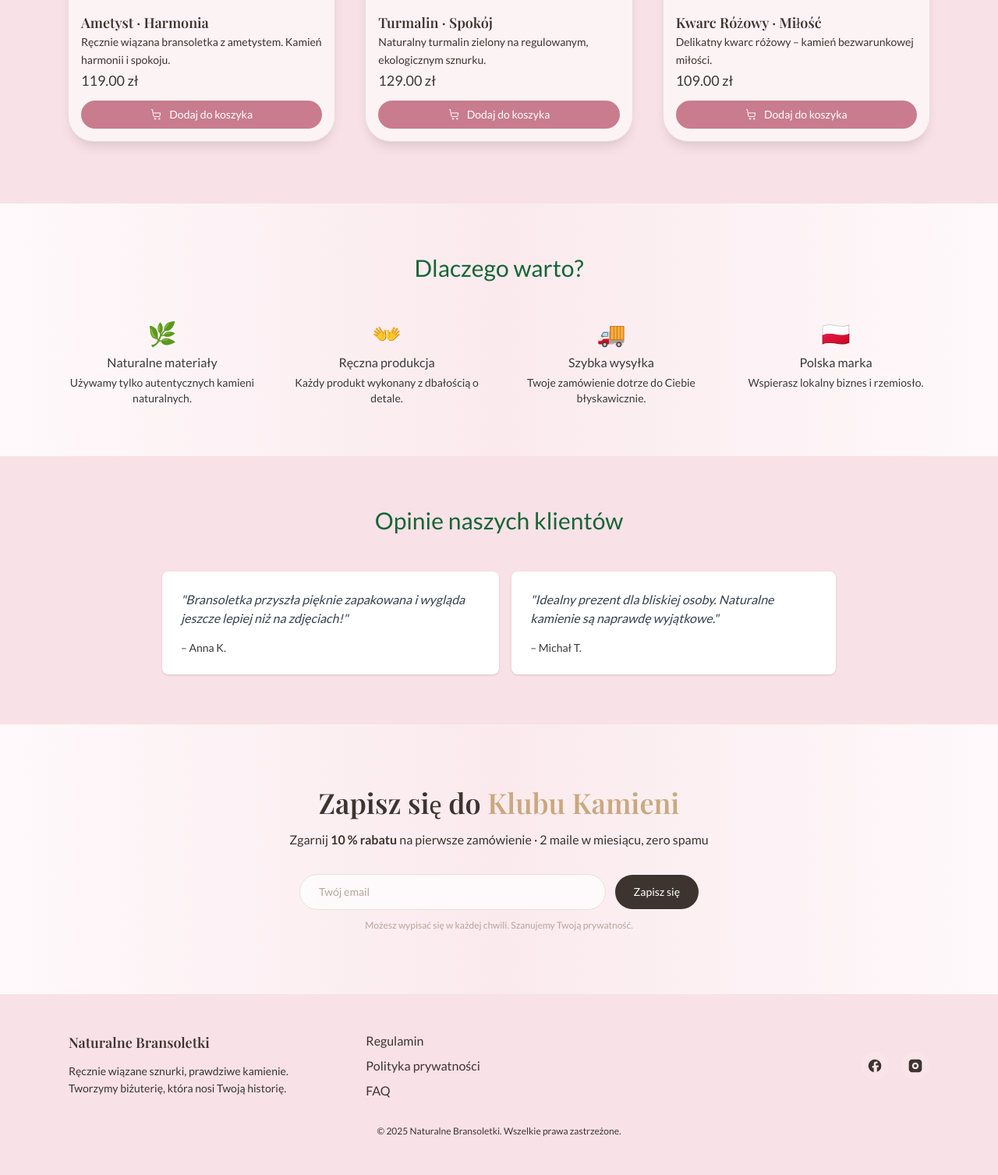
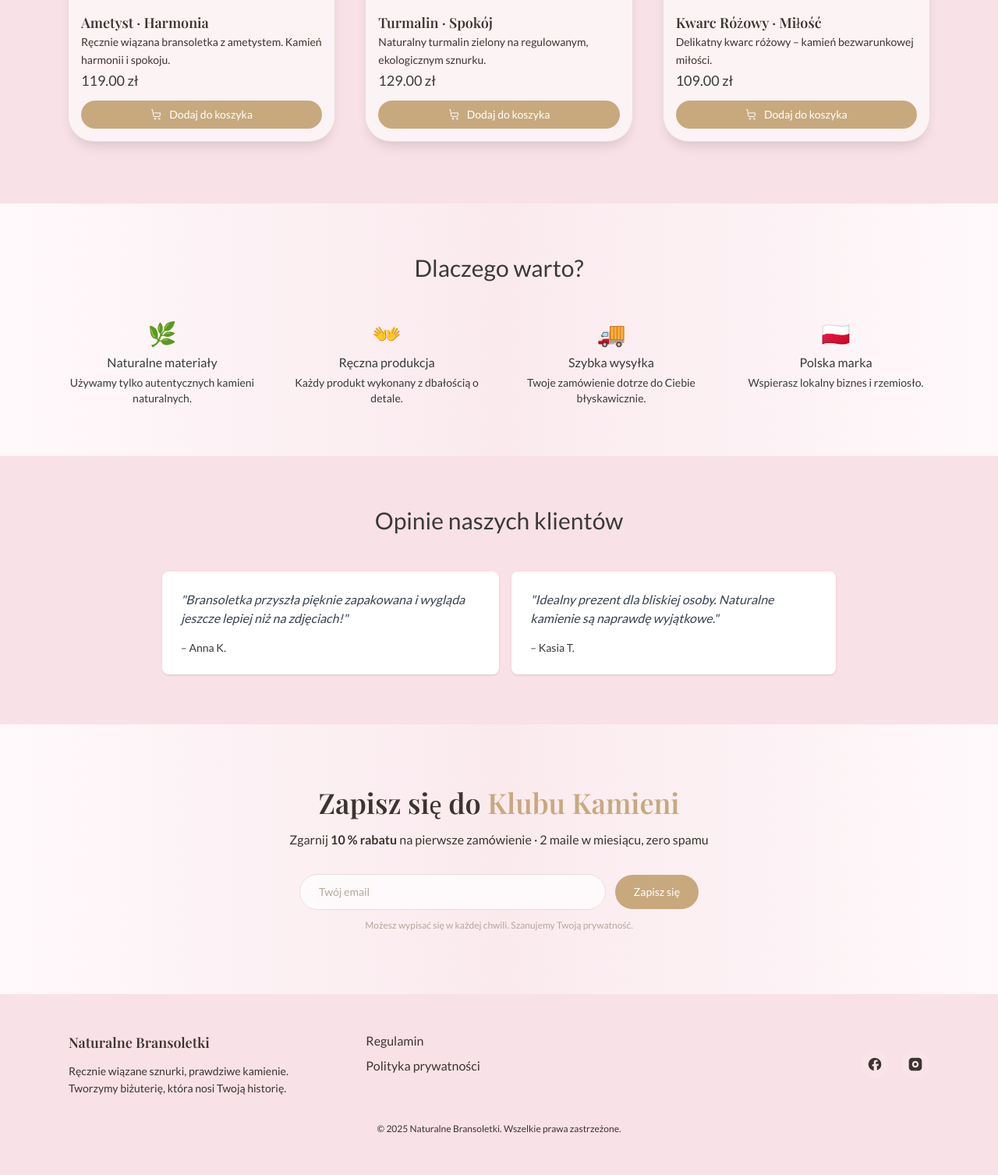
Before and after one commit to wojtyraoskar/naturalnebransoletki, a Django app: page / in a window 1280 px wide. Shown: the part 1549-3056 px from the top of the page at 78% size. After the commit the page ends 3003 px from the top, so only its background shows below. Run offline with Django 5.2, Linux system fonts and the light colour scheme; data comes from the database, SQL or seed files in the repository; both versions use the stored data as it was after the commit; some libraries are stand-ins or nearby versions.

Commit message:
Update colors in tailwind

```diff
--- a/shop/templates/shop/base.html
+++ b/shop/templates/shop/base.html
@@ -28,10 +28,12 @@
               300:'#F8E1E7',400:'#E4BEC9',500:'#D19DB1'
             },
             primary:'#3A3A3A',
-            primary_darker:'#8B3A4A',
+            primary_light:'#5A4A4A',
             secondary:'#F8E1E7',
             dark:'#3D342F',
-            deeppink:'#C97C8D'
+            deeppink:'#C97C8D',
+            golden_sand:'#C8A97E',
+            golden_sand_dark:'#B28A6F'
           },
           backgroundImage: {
             'petal-aurora':
@@ -60,12 +62,12 @@
 
       <!-- Desktop nav -->
       <nav class="hidden md:flex space-x-6 items-center">
-        <a href="{% url 'about' %}"    class="hover:text-green-700">O nas</a>
-        <a href="{% url 'contact' %}"  class="hover:text-green-700">Kontakt</a>
+        <a href="{% url 'about' %}"    class="hover:text-primary">O nas</a>
+        <a href="{% url 'contact' %}"  class="hover:text-primary">Kontakt</a>
 
         <!-- Cart dropdown -->
         <div class="relative">
-          <button id="cart-button" class="relative hover:text-green-700">
+          <button id="cart-button" class="relative hover:text-primary">
             🛒
             {% if cart_item_count > 0 %}
               <span id="cart-count" class="absolute -top-2 -right-2 w-5 h-5 rounded-full bg-deeppink text-xs text-white flex items-center justify-center">
@@ -108,9 +110,9 @@
             <div class="mt-5 border-t border-gray-200 pt-4 flex justify-between items-center">
             <span class="font-medium">Suma: {{ cart.get_total_price }} zł</span>
             <a href="{% url 'view_cart' %}"
-                class="inline-flex items-center gap-2 rounded-lg bg-primary px-4 py-2 text-sm font-medium
-                      text-white hover:bg-primary_darker transition">
-              🛒 Do koszyka
+                class="inline-flex items-center gap-2 rounded-full bg-golden_sand px-4 py-2 text-sm font-medium
+                      text-white hover:bg-golden_sand_dark transition">
+              Do koszyka
             </a>
             </div>
             </div>
@@ -125,9 +127,9 @@
 
     <!-- Mobile menu -->
     <div id="mobile-menu" class="hidden md:hidden px-4 pb-4 space-y-3">
-      <a href="{% url 'about' %}"    class="block hover:text-green-700">O nas</a>
-      <a href="{% url 'contact' %}"  class="block hover:text-green-700">Kontakt</a>
-      <a href="{% url 'view_cart' %}" class="block hover:text-green-700">🛒 Koszyk</a>
+      <a href="{% url 'about' %}"    class="block hover:text-primary">O nas</a>
+      <a href="{% url 'contact' %}"  class="block hover:text-primary">Kontakt</a>
+      <a href="{% url 'view_cart' %}" class="block hover:text-primary">🛒 Koszyk</a>
     </div>
   </header>
 
@@ -136,7 +138,7 @@
     {% if messages %}
       <div class="mb-6 max-w-3xl mx-auto text-center">
         {% for message in messages %}
-          <p class="text-sm {% if message.tags == 'success' %}text-green-700{% elif message.tags == 'error' %}text-red-600{% endif %}">
+          <p class="text-sm {% if message.tags == 'success' %}text-primary{% elif message.tags == 'error' %}text-red-600{% endif %}">
             {{ message }}
           </p>
         {% endfor %}
@@ -156,7 +158,6 @@
       <nav class="flex flex-col space-y-2">
         <a href="#" class="hover:text-white transition">Regulamin</a>
         <a href="#" class="hover:text-white transition">Polityka prywatności</a>
-        <a href="#" class="hover:text-white transition">FAQ</a>
       </nav>
 
       <div class="flex items-center md:justify-end space-x-4">
@@ -196,17 +197,17 @@
 
       <div class="flex flex-col items-center p-6 space-y-4">
         <img id="popup-product-image" src="" alt="" class="h-24 w-24 rounded-md object-cover shadow-md">
-        <h2 id="add-to-cart-title" class="text-lg font-semibold text-green-700 text-center">Produkt został dodany do koszyka!</h2>
+        <h2 id="add-to-cart-title" class="text-lg font-semibold text-primary text-center">Produkt został dodany do koszyka!</h2>
         <p id="popup-product-name"  class="font-medium"></p>
         <p id="popup-product-price" class="text-sm"></p>
 
         <div class="mt-2 flex w-full flex-col gap-3 sm:flex-row">
           <button id="continue-shopping-btn"
-                  class="flex-1 rounded-lg border bg-white px-4 py-2 text-sm font-medium hover:bg-gray-100">
+                  class="flex-1 rounded-full border bg-white px-4 py-2 text-sm font-medium hover:bg-gray-100">
             Kontynuuj zakupy
           </button>
           <a href="{% url 'view_cart' %}"
-             class="flex-1 rounded-lg bg-primary px-4 py-2 text-center text-sm font-medium text-white hover:bg-primary_darker">
+             class="flex-1 rounded-full bg-golden_sand px-4 py-2 text-center text-sm font-medium text-white hover:bg-golden_sand_dark">
             Przejdź do koszyka
           </a>
         </div>
--- a/shop/templates/shop/checkout.html
+++ b/shop/templates/shop/checkout.html
@@ -5,7 +5,7 @@
 
 {% block content %}
 <section class="max-w-6xl mx-auto px-4 py-16">
-  <h1 class="text-4xl font-playfair text-green-800 mb-10 text-center">Dane do zamówienia</h1>
+  <h1 class="text-4xl font-playfair text-primary mb-10 text-center">Dane do zamówienia</h1>
 
   <div class="grid md:grid-cols-3 gap-12">
     <!-- Order form -->
@@ -14,7 +14,7 @@
         {% csrf_token %}
         {{ form.as_p }}
         <button type="submit"
-                class="bg-primary hover:bg-green-800 text-white px-6 py-3 rounded-full transition w-full font-medium">
+                class="bg-golden_sand hover:bg-golden_sand_dark text-white px-6 py-3 rounded-full transition w-full font-medium">
           Zamawiam
         </button>
       </form>
@@ -52,7 +52,7 @@
   </div>
 
   <div class="mt-10 text-center">
-    <a href="{% url 'view_cart' %}" class="text-green-700 hover:underline">← Wróć do koszyka</a>
+    <a href="{% url 'view_cart' %}" class="text-primary hover:underline">← Wróć do koszyka</a>
   </div>
 </section>
 {% endblock %}
--- a/shop/templates/shop/home.html
+++ b/shop/templates/shop/home.html
@@ -9,13 +9,13 @@
     <div class="">
       <div class="text-center">
         <h1 class="font-playfair text-5xl text-primary mb-4">Naturalna biżuteria z duszą</h1>
-        <p class="max-w-[800px]  text-lg">Ręcznie robione bransoletki z naturalnych kamieni na ekologicznych sznurkach. Minimalistyczny styl, energia minerałów i polskie rzemiosło z miłością do natury.</p>
+        <p class="max-w-[800px] text-primary_light text-lg">Ręcznie robione bransoletki z naturalnych kamieni na ekologicznych sznurkach. Minimalistyczny styl, energia minerałów i polskie rzemiosło z miłością do natury.</p>
       </div>
     </div>
     <div class="mt-16 flex justify-center md:h-[400px]">
       <div class="">
         <img
-          src="{% static 'images/main-test-1.png' %}"
+          src="{% static 'images/hero-main.png' %}"
           alt="Bransoletki"
           class="w-full h-full object-cover"
         >
@@ -34,7 +34,7 @@
     </div>
     <div class="w-full md:w-1/2 h-48">
       <img
-        src="{% static 'images/hero.png' %}"
+        src="{% static 'images/hero-about.png' %}"
         alt="Bransoletki"
         class="w-full h-full object-cover rounded-3xl shadow-md"
       >
@@ -63,7 +63,7 @@
             <img src="{% static 'images/placeholder.png' %}" alt="brak zdjęcia"
                  class="w-full h-60 object-cover opacity-40">
           {% endif %}
-            <span class="absolute top-4 left-4 bg-[#C8A97E] text-white text-[11px] tracking-widest px-3 py-1 rounded-full  uppercase">
+            <span class="absolute top-4 left-4 bg-golden_sand text-white text-[11px] tracking-widest px-3 py-1 rounded-full  uppercase">
               Nowość
             </span>
           </div>
@@ -79,7 +79,7 @@
             </a>
             <div class="flex items-center justify-between mt-2">
               <button
-                class="add-to-cart-btn flex items-center justify-center gap-2 bg-deeppink hover:bg-primary px-5 py-2 text-sm text-white rounded-full w-full transition-colors"
+                class="add-to-cart-btn flex items-center justify-center gap-2 bg-golden_sand hover:bg-golden_sand_dark px-5 py-2 text-sm text-white rounded-full w-full transition-colors"
                 data-product-id="{{ product.id }}"
                 data-product-name="{{ product.name }}"
                 data-product-price="{{ product.price }}"
@@ -105,25 +105,25 @@
   <!-- Benefits -->
   <section class="py-16">
     <div class="max-w-6xl mx-auto px-4">
-      <h2 class="text-3xl text-center text-green-800 mb-12">Dlaczego warto?</h2>
+      <h2 class="text-3xl text-center text-primary mb-12">Dlaczego warto?</h2>
       <div class="grid gap-8 grid-cols-1 sm:grid-cols-2 md:grid-cols-4 text-center">
         <div>
-          <p class="text-3xl text-green-700 mb-2">🌿</p>
+          <p class="text-3xl text-primary mb-2">🌿</p>
           <h3 class=" mb-1">Naturalne materiały</h3>
           <p class="text-primary text-sm ">Używamy tylko autentycznych kamieni naturalnych.</p>
         </div>
         <div>
-          <p class="text-3xl text-green-700 mb-2">👐</p>
+          <p class="text-3xl text-primary mb-2">👐</p>
           <h3 class=" mb-1">Ręczna produkcja</h3>
           <p class="text-primary text-sm ">Każdy produkt wykonany z dbałością o detale.</p>
         </div>
         <div>
-          <p class="text-3xl text-green-700 mb-2">🚚</p>
+          <p class="text-3xl text-primary mb-2">🚚</p>
           <h3 class=" mb-1">Szybka wysyłka</h3>
           <p class="text-primary text-sm ">Twoje zamówienie dotrze do Ciebie błyskawicznie.</p>
         </div>
         <div>
-          <p class="text-3xl text-green-700 mb-2">🇵🇱</p>
+          <p class="text-3xl text-primary mb-2">🇵🇱</p>
           <h3 class=" mb-1">Polska marka</h3>
           <p class="text-primary text-sm ">Wspierasz lokalny biznes i rzemiosło.</p>
         </div>
@@ -134,7 +134,7 @@
   <!-- Testimonials -->
   <section class="bg-secondary py-16">
     <div class="max-w-4xl mx-auto px-4">
-      <h2 class="text-3xl  text-center text-green-800 mb-12">Opinie naszych klientów</h2>
+      <h2 class="text-3xl  text-center text-primary mb-12">Opinie naszych klientów</h2>
       <div class="flex flex-col md:flex-row gap-4">
         <div class="bg-white p-6 rounded-lg shadow">
           <p class="text-gray-700 italic ">"Bransoletka przyszła pięknie zapakowana i wygląda jeszcze lepiej niż na zdjęciach!"</p>
@@ -142,7 +142,7 @@
         </div>
         <div class="bg-white p-6 rounded-lg shadow">
           <p class="text-gray-700 italic ">"Idealny prezent dla bliskiej osoby. Naturalne kamienie są naprawdę wyjątkowe."</p>
-          <p class="text-sm text-primary mt-4">– Michał T.</p>
+          <p class="text-sm text-primary mt-4">– Kasia T.</p>
         </div>
       </div>
     </div>
@@ -162,7 +162,7 @@
     {% if messages %}
     <div class="mb-4">
       {% for message in messages %}
-      <p class="text-sm {% if message.tags == 'success' %}text-green-700{% elif message.tags == 'error' %}text-red-600{% else %}text-primary{% endif %}">
+      <p class="text-sm {% if message.tags == 'success' %}text-primary{% elif message.tags == 'error' %}text-red-600{% else %}text-primary{% endif %}">
         {{ message }}
       </p>
       {% endfor %}
@@ -183,7 +183,7 @@
       >
       <button type="submit"
               class="group inline-flex items-center justify-center
-                     rounded-full bg-dark hover:bg-primary
+                     rounded-full bg-golden_sand hover:bg-golden_sand_dark
                      px-6 py-3 text-sm font-medium text-white transition">
         <span>Zapisz się</span>
       </button>
--- a/shop/templates/shop/order_confirmation.html
+++ b/shop/templates/shop/order_confirmation.html
@@ -6,8 +6,8 @@
   <script src="https://cdn.tailwindcss.com"></script>
 </head>
 <body class="bg-green-50 text-center py-20 text-primary">
-  <h1 class="text-4xl  text-green-800 mb-4">Dziękujemy za zamówienie!</h1>
+  <h1 class="text-4xl  text-primary mb-4">Dziękujemy za zamówienie!</h1>
   <p class="text-lg">Twoje zamówienie zostało zapisane i niebawem się z Tobą skontaktujemy.</p>
-  <a href="{% url 'home' %}" class="mt-8 inline-block text-green-600 hover:underline">← Wróć do strony głównej</a>
+  <a href="{% url 'home' %}" class="mt-8 inline-block text-primary hover:underline">← Wróć do strony głównej</a>
 </body>
 </html>
```
Also changed, not shown: shop/templates/shop/about.html (+5 -5 lines), shop/templates/shop/cart.html (+4 -4 lines), shop/templates/shop/contact.html (+4 -4 lines), db.sqlite3, shop/static/images/hero-about.png (added), shop/static/images/hero-main.png (added).
